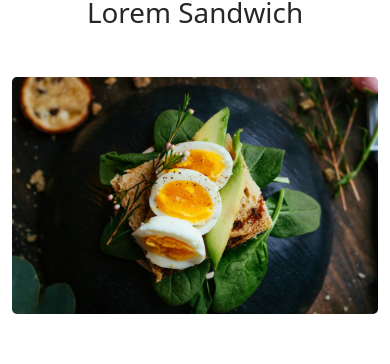
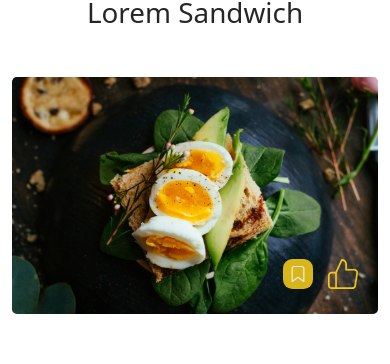
Before and after one commit to 20000710/Recipe-App-Frontend, a React (Create React App) app: page /detailreceipe in a window 390 px wide. Shown: the part 188-552 px from the top of the page. Built offline with nearby package versions, Linux system fonts and the light colour scheme.

Commit message:
fix responsive

```diff
--- a/src/pages/detail_receipe/DetailReceipe.jsx
+++ b/src/pages/detail_receipe/DetailReceipe.jsx
@@ -3,6 +3,8 @@ import "./detailReceipe.css";
 import resep from "../../asset/img/resep.svg";
 import NavbarMenu from "../../components/navbar/navbarMenu";
 import FooterRecipe from "../../components/footer/footerRecipe";
+import saved from "../../asset/img/saved.svg";
+import like from "../../asset/img/like.svg";
 import { Link } from "react-router-dom";
 
 const DetailReceipe = () => {
@@ -14,7 +16,13 @@ const DetailReceipe = () => {
           <div className="row d-flex justify-content-center">
             <div className="col-lg-6 col-md-8">
               <h1 className="my-5 text-center">Lorem Sandwich</h1>
-              <img src={resep} className="img-fluid" alt="" />
+              <div className="">
+                <img src={resep} className="img-fluid" alt="" />
+                <div className="saved-like">
+                  <img src={saved} className="saved" alt="" />
+                  <img src={like} alt="" className="like" />
+                </div>
+              </div>
             </div>
           </div>
         </section>
--- a/src/pages/detail_receipe/detailReceipe.css
+++ b/src/pages/detail_receipe/detailReceipe.css
@@ -5,7 +5,27 @@
   width: 100%;
 }
 
-@media only screen and (max-width: 600px) {
+.saved-like {
+  float: right;
+  position: relative;
+  margin-top: -55px;
+  margin-right: 20px;
+  z-index: 1;
+  cursor: pointer;
+}
+
+.saved {
+  margin-right: 15px !important;
+  width: 30px;
+  height: 30px;
+}
+
+.like {
+  width: 30px;
+  height: 30px;
+}
+
+@media only screen and (max-width: 768px) {
   .text-area {
     width: 80%;
   }
```
Also changed, not shown: src/asset/img/like.svg (added), src/asset/img/saved.svg (added).
